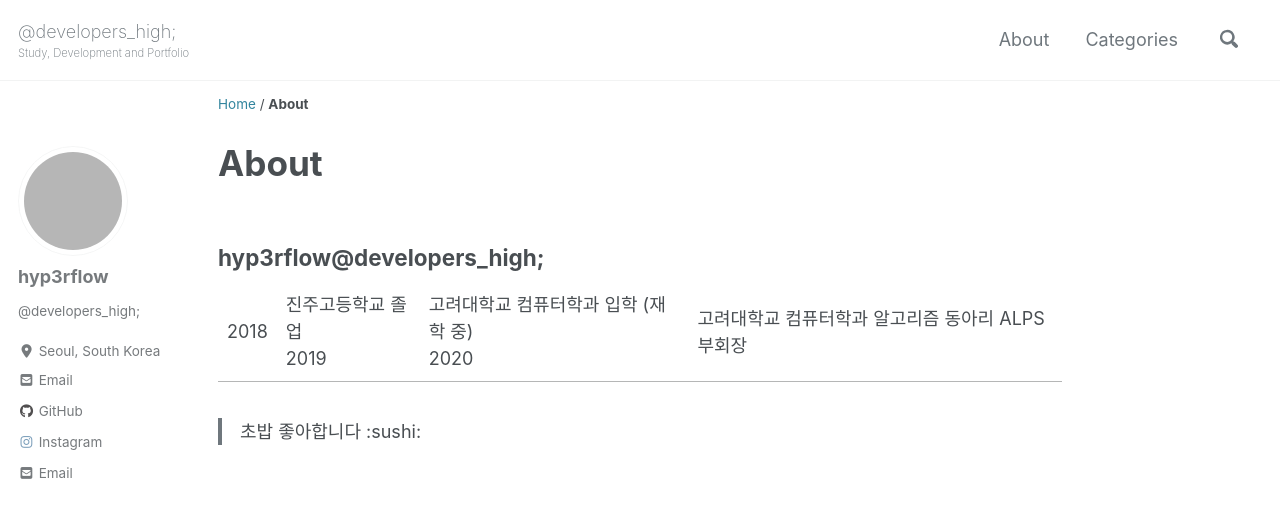
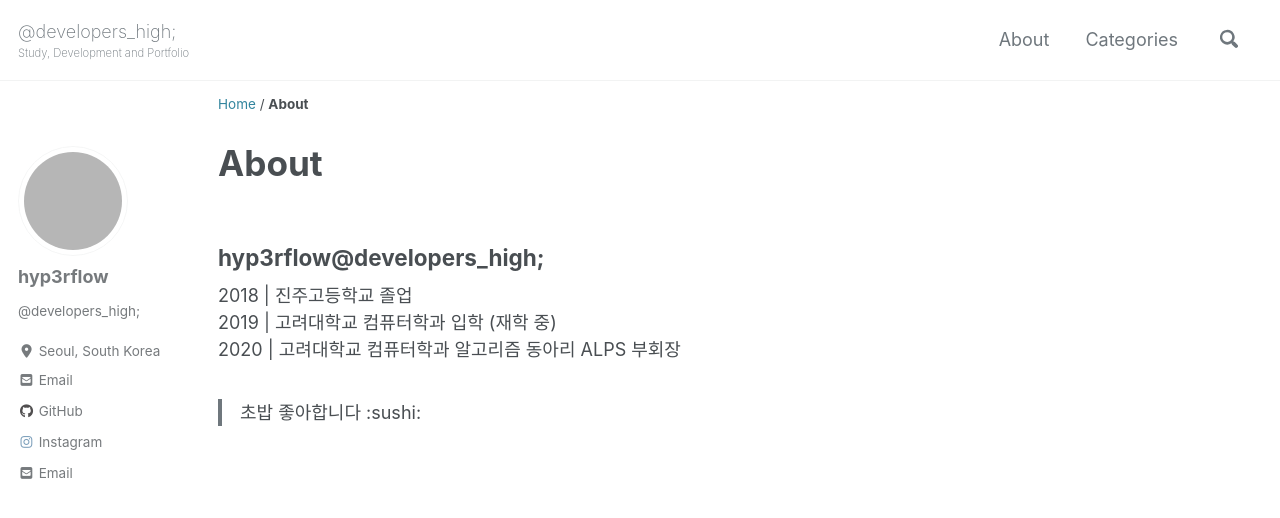
Before and after one commit to hyp3rflow/hyp3rflow.github.io, a Jekyll site: the page built from _pages/about.md, in a window 1280 px wide and 900 px high. Shown: the top 518 px of the window. Built offline with Jekyll 4.4.1, drawn with Linux system fonts in a browser that asks for light colours; cached includes are drawn as plain includes; nearby versions of some CDN libraries; grey boxes are pictures that could not be loaded.

```diff
--- a/_pages/about.md
+++ b/_pages/about.md
@@ -6,6 +6,6 @@ toc: false
 
 ### hyp3rflow@developers_high;
 
-2018 | 진주고등학교 졸업<br>2019 | 고려대학교 컴퓨터학과 입학 (재학 중)<br>2020 | 고려대학교 컴퓨터학과 알고리즘 동아리 ALPS 부회장
+2018 \| 진주고등학교 졸업<br>2019 \| 고려대학교 컴퓨터학과 입학 (재학 중)<br>2020 \| 고려대학교 컴퓨터학과 알고리즘 동아리 ALPS 부회장
 
 > 초밥 좋아합니다 :sushi:
```
